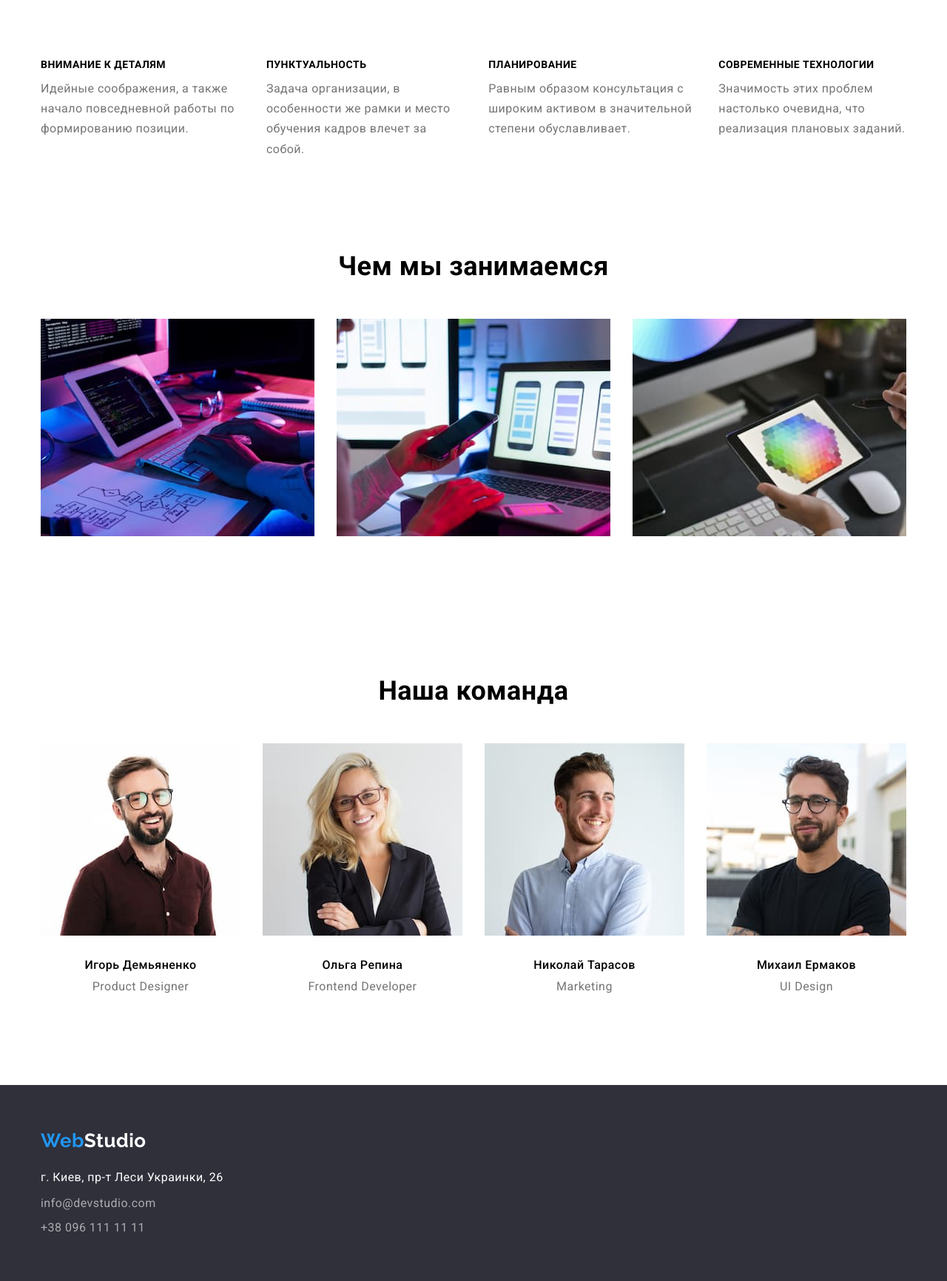
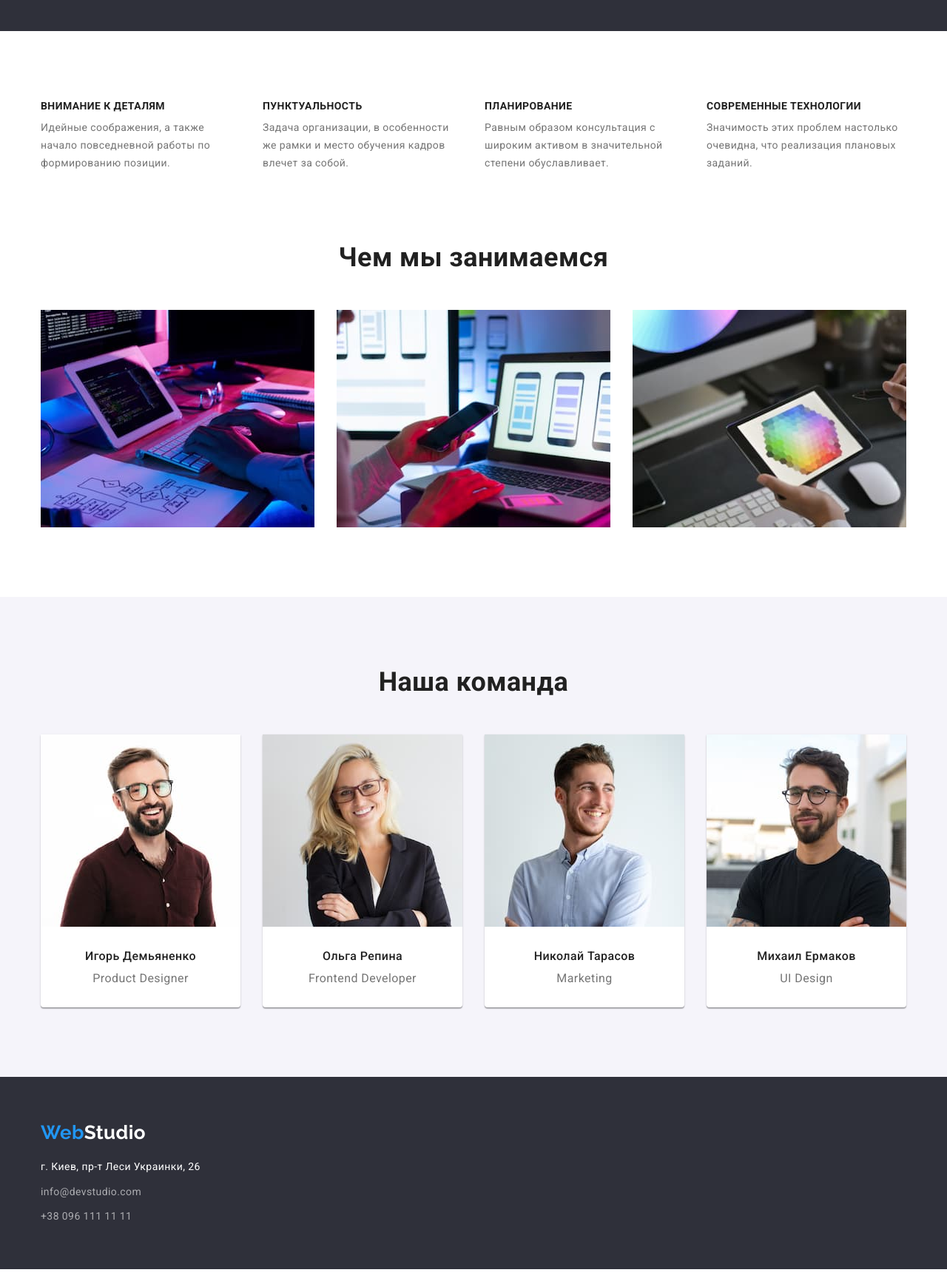
Before and after one commit to Daryna-P/goit-markup-hw-03, a plain HTML site: page index.html in a window 1280 px wide. Shown: the part 640-2372 px from the top of the page at 74% size. Drawn offline with nearby package versions, Linux system fonts and the light colour scheme.

Commit message:
hw3 update1

```diff
--- a/css/style.css
+++ b/css/style.css
@@ -9,8 +9,7 @@ h2,
 h3,
 h4,
 p {
-    margin-top: 0;
-    margin-bottom: 0;
+    margin: 0;
 }
 
 ul,
@@ -38,12 +37,21 @@ button {
     text-decoration: none;
 }
 .hidden {
-    display: none;
+    position: absolute;
+    white-space: nowrap;
+    width: 1px;
+    height: 1px;
+    overflow: hidden;
+    border: 0;
+    padding: 0;
+    clip: rect(0 0 0 0);
+    clip-path: inset(50%);
+    margin: -1px;
 }
 /* body */
 body {
     font-family: 'Roboto', sans-serif;
-    color: var(--text-color)
+    color: var(--text-color);
     font-size: 14px;
     letter-spacing: 0.03em;
 }
@@ -137,6 +145,9 @@ body {
     text-transform: uppercase;
     color: var(--accent-white);
     margin-bottom: 30px;
+    margin-left: auto;
+    margin-right: auto;
+    width: 696px;
 }
 /* buttons */
 
@@ -152,6 +163,7 @@ body {
     color: var(--accent-white);
     box-shadow: 0px 4px 4px rgba(0, 0, 0, 0.15);
     border-radius: 4px;
+    border: none;
 }
 .button-studio:hover,
 .button-studio:focus {
@@ -166,6 +178,7 @@ body {
     text-align: center;
     padding: 6px 22px;
     border-radius: 4px;
+    border: none;
 }
 .button-portfolio:hover,
 .button-portfolio:focus {
@@ -181,6 +194,9 @@ body {
 .idea-list {
     display: flex;
     gap: 30px;
+}
+.idea-item {
+    width: 270px;
 }
 .idea-title {
     margin-bottom: 10px;
@@ -203,13 +219,21 @@ body {
     padding-right: 30px;
 }
 /* team section */
+.team {
+    background-color: #F5F4FA;;
+}
 .team-list {
     display: flex;
     gap: 30px;
     flex-wrap: wrap;
 }
-.team-list img, p {
-    margin-bottom: 30px;
+.team-member {
+    background: #FFFFFF;
+    box-shadow: 0px 1px 3px rgba(0, 0, 0, 0.12), 0px 1px 1px rgba(0, 0, 0, 0.14), 0px 2px 1px rgba(0, 0, 0, 0.2);
+    border-radius: 0px 0px 4px 4px;
+}
+.team-buttom {
+    padding: 30px 0;
 }
 .team-list h3 {
     margin-bottom: 10px;
@@ -262,11 +286,12 @@ body {
     background-color: #2F303A;
     padding: 60px 0;
 }
-.location-list {
-    margin-top: 20px;
+.footer-logo {
+    display: block;
+    margin-bottom: 20px;
 }
-.location-list li {
-    margin-top: 9px;
+.contact-item:not(:last-child) {
+    margin-bottom: 9px;
 }
 .location {
     font-style: normal;
--- a/index.html
+++ b/index.html
@@ -41,7 +41,7 @@
     </header>
 
     <main>
-      <section class="hero-section">
+      <section class="section hero-section">
         <div class="container">
         <h1 class="hero-text">Эффективные решения для вашего бизнеса</h1>
         <button type="button" class="button-studio">Заказать услугу</button>
@@ -52,28 +52,28 @@
         <div class="container">
         <h2 class="hidden">Принципы работы студии</h2>
           <ul class="list idea-list">
-            <li>
+            <li class="idea-item">
               <h3 class="idea-title">Внимание к деталям</h3>
               <p class="idea-text">
               Идейные соображения, а также начало повседневной работы по
               формированию позиции.
               </p>
             </li>
-            <li>
+            <li class="idea-item">
               <h3 class="idea-title">Пунктуальность</h3>
               <p class="idea-text">
               Задача организации, в особенности же рамки и место обучения кадров
               влечет за собой.
               </p>
             </li>
-            <li>
+            <li class="idea-item">
               <h3 class="idea-title">Планирование</h3>
               <p class="idea-text">
               Равным образом консультация с широким активом в значительной степени
               обуславливает.
               </p>
             </li>
-            <li>
+            <li class="idea-item">
               <h3 class="idea-title">Современные технологии</h3>
               <p class="idea-text">
               Значимость этих проблем настолько очевидна, что реализация плановых
@@ -113,7 +113,7 @@
         </div>
       </section>
 
-      <section class="section">
+      <section class="section team">
         <div class="container">
         <h2 class="section-title">Наша команда</h2>
         <ul class="list team-list">
@@ -124,8 +124,10 @@
                 width="270"
                 height="260"
               />
+              <div class="team-buttom">
               <h3 class="team-title">Игорь Демьяненко</h3>
               <p lang="en" class="position">Product Designer</p>
+              </div>
           </li>
           <li class="team-member">
               <img
@@ -134,8 +136,10 @@
                 width="270"
                 height="260"
               />
+              <div class="team-buttom">
               <h3 class="team-title">Ольга Репина</h3>
               <p lang="en" class="position">Frontend Developer</p>
+              </div>
           </li>
           <li class="team-member">
               <img
@@ -144,8 +148,10 @@
                 width="270"
                 height="260"
               />
+              <div class="team-buttom">
               <h3 class="team-title">Николай Тарасов</h3>
               <p lang="en" class="position">Marketing</p>
+              </div>
           </li>
           <li class="team-member">
               <img
@@ -154,8 +160,10 @@
                 width="270"
                 height="260"
               />
+              <div class="team-buttom">
               <h3 class="team-title">Михаил Ермаков</h3>
               <p lang="en" class="position">UI Design</p>
+              </div>
           </li>
         </ul>
         </div>
@@ -164,13 +172,13 @@
 
     <footer class="footer">
         <div class="container">
-        <a class="link logo-link" href="./index.html" lang="en">Web<span class="logo-link-light">Studio</span></a>
+        <a class="link logo-link footer-logo" href="./index.html" lang="en">Web<span class="logo-link-light">Studio</span></a>
         <address>
-            <ul class="list location-list">
-                <li><a class="link location" href="https://goo.gl/maps/PLC5uckZryouCocs6" rel="noopener, noreferrer">г.
+            <ul class="list">
+                <li class="contact-item"><a class="link location" href="https://goo.gl/maps/PLC5uckZryouCocs6" rel="noopener, noreferrer">г.
                         Киев, пр-т Леси Украинки, 26</a></li>
-                <li><a class="link contact-footer" href="mailto:info@devstudio.com" lang="en">info@devstudio.com</a></li>
-                <li><a class="link contact-footer" href="tel:+380961111111">+38 096 111 11 11</a></li>
+                <li class="contact-item"><a class="link contact-footer" href="mailto:info@devstudio.com" lang="en">info@devstudio.com</a></li>
+                <li class="contact-item"><a class="link contact-footer" href="tel:+380961111111">+38 096 111 11 11</a></li>
             </ul>
         </address>
         </div>
```
Also changed, not shown: portfolio.html (+5 -5 lines), 1 other file.
